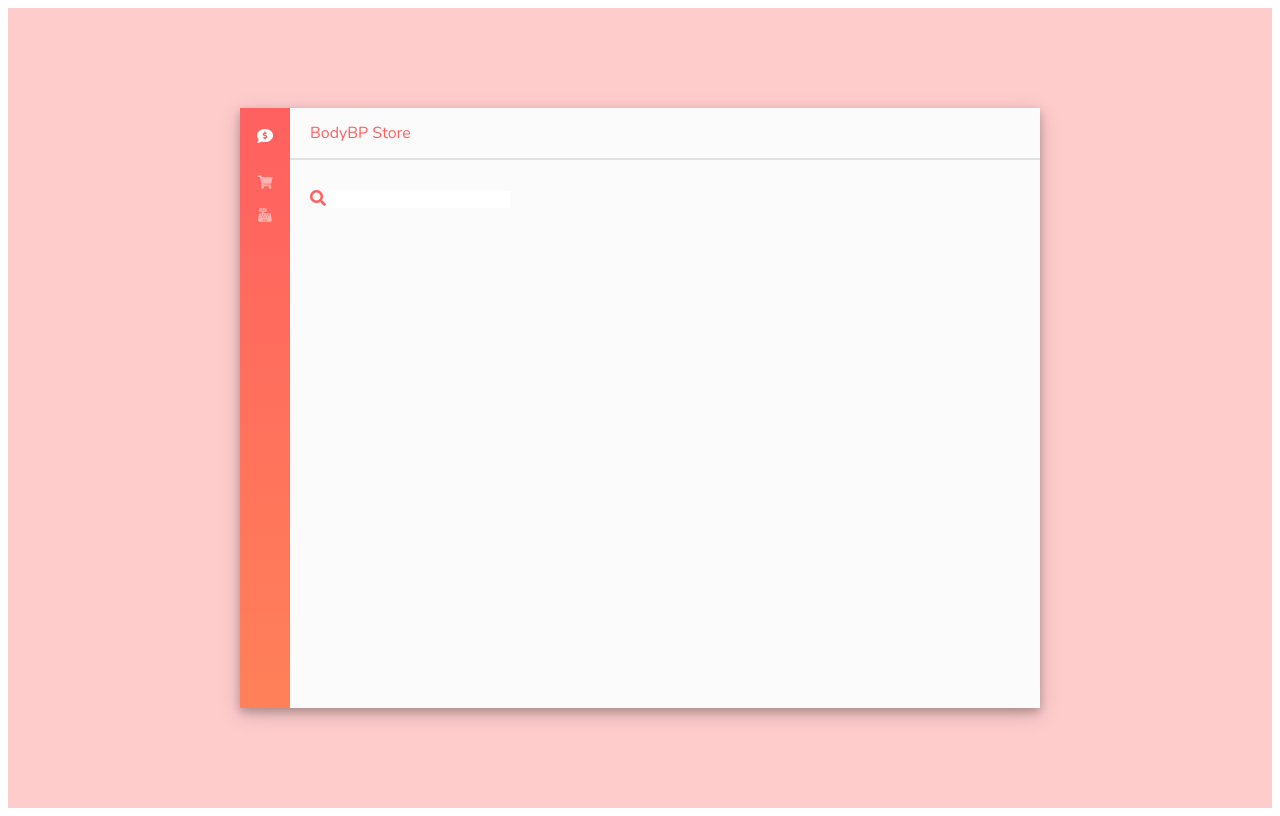
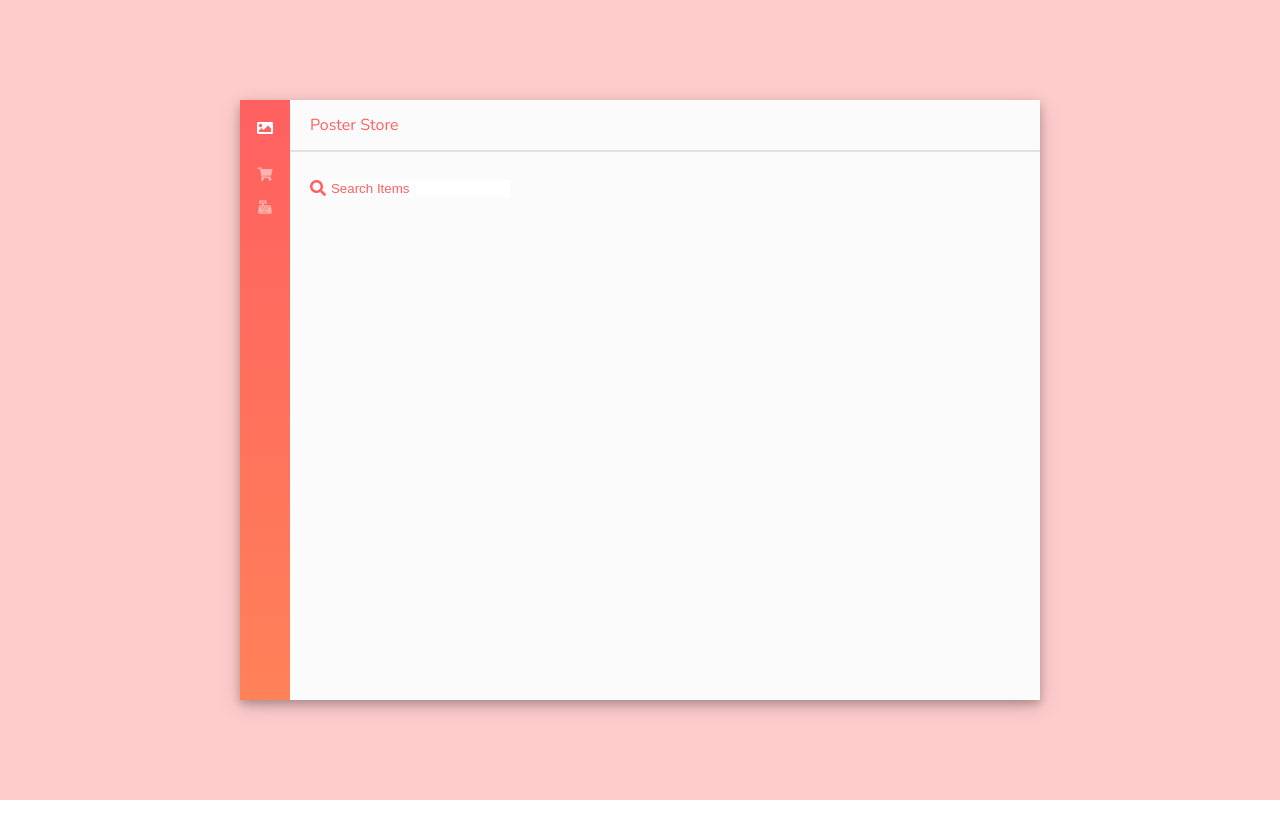
Before and after one commit to tim0thylee/e-commerce, a React (Create React App) app in the folder e-commerce/: page / in a window 1280 px wide. Built offline with nearby package versions, Linux system fonts and the light colour scheme.

Commit message:
feat/ add functional search bar connected to API

```diff
--- a/e-commerce/public/index.html
+++ b/e-commerce/public/index.html
@@ -24,6 +24,7 @@
     -->
     <link rel="stylesheet" href="https://use.fontawesome.com/releases/v5.6.3/css/all.css" integrity="sha384-UHRtZLI+pbxtHCWp1t77Bi1L4ZtiqrqD80Kn4Z8NTSRyMA2Fd33n5dQ8lWUE00s/" crossorigin="anonymous">
     <link href="https://fonts.googleapis.com/css?family=Nunito" rel="stylesheet">
+    <link href="./reset.css" rel="stylesheet" >
 
     <title>E-Commerce Site</title>
   </head>
--- /dev/null
+++ b/e-commerce/public/reset.css
@@ -0,0 +1,48 @@
+/* http://meyerweb.com/eric/tools/css/reset/
+   v2.0 | 20110126
+   License: none (public domain)
+*/
+
+html, body, div, span, applet, object, iframe,
+h1, h2, h3, h4, h5, h6, p, blockquote, pre,
+a, abbr, acronym, address, big, cite, code,
+del, dfn, em, img, ins, kbd, q, s, samp,
+small, strike, strong, sub, sup, tt, var,
+b, u, i, center,
+dl, dt, dd, ol, ul, li,
+fieldset, form, label, legend,
+table, caption, tbody, tfoot, thead, tr, th, td,
+article, aside, canvas, details, embed,
+figure, figcaption, footer, header, hgroup,
+menu, nav, output, ruby, section, summary,
+time, mark, audio, video {
+	margin: 0;
+	padding: 0;
+	border: 0;
+	font-size: 100%;
+	font: inherit;
+	vertical-align: baseline;
+}
+/* HTML5 display-role reset for older browsers */
+article, aside, details, figcaption, figure,
+footer, header, hgroup, menu, nav, section {
+	display: block;
+}
+body {
+	line-height: 1;
+}
+ol, ul {
+	list-style: none;
+}
+blockquote, q {
+	quotes: none;
+}
+blockquote:before, blockquote:after,
+q:before, q:after {
+	content: '';
+	content: none;
+}
+table {
+	border-collapse: collapse;
+	border-spacing: 0;
+}
--- /dev/null
+++ b/e-commerce/src/api/unsplash.js
@@ -0,0 +1,8 @@
+import axios from 'axios';
+
+export default axios.create({
+    baseURL: 'https://api.unsplash.com',
+    headers: {
+        Authorization: 'Client-ID 33f923481170d94fe1c9e37bb5130fe9d60459e1316fb42b62739dae9395c6ec'
+    }
+})
--- /dev/null
+++ b/e-commerce/src/components/ImageList/ImageList.css
@@ -0,0 +1,6 @@
+.image-list {
+    display: grid;
+    grid-template-columns: repeat(4, auto);
+    grid-template-rows: repeat(3, auto);
+    grid-gap: 20px;
+}
--- /dev/null
+++ b/e-commerce/src/components/ImageList/ImageList.js
@@ -0,0 +1,21 @@
+import React from 'react';
+import "./ImageList.css";
+import ItemCard from '../ItemCard/ItemCard';
+
+const ImageList = (props) => {
+
+    const images = props.images.map((image)=>{
+        return <ItemCard
+            key={image.id}
+            image={image}
+            />
+    })
+
+    return (
+        <div className="image-list">
+            {images}
+        </div>
+    )
+}
+
+export default ImageList
--- /dev/null
+++ b/e-commerce/src/components/ItemCard/ItemCard.css
@@ -0,0 +1,10 @@
+.item-card {
+    height: 150px;
+    width: 150px;
+    background-color: #FBFBFB;
+    box-shadow: 0 0 10px #FF6060;
+    padding: 10px;
+    display: flex;
+    align-items: center;
+    justify-content: center;
+}
--- /dev/null
+++ b/e-commerce/src/components/ItemCard/ItemCard.js
@@ -0,0 +1,22 @@
+import React from 'react';
+import './ItemCard.css';
+
+const ItemCard = (props) => {
+    const {description, urls} = props.image;
+
+    const imageInsert = {
+        backgroundImage:`url("${urls.thumb}")`,
+        backgroundSize: 'cover',
+        height: '90%',
+        width: '90%'
+    }
+
+    return (
+        <div className="item-card">
+            <div style={imageInsert}>
+            </div>
+        </div>
+    )
+}
+
+export default ItemCard;
--- a/e-commerce/src/components/SearchBar/SearchBar.css
+++ b/e-commerce/src/components/SearchBar/SearchBar.css
@@ -11,6 +11,7 @@
 .search-bar form input {
     padding-left: 5px;
     border: none;
+    color: #FF6060;
 }
 
 .search-bar form input:focus {
--- a/e-commerce/src/components/SearchBar/SearchBar.js
+++ b/e-commerce/src/components/SearchBar/SearchBar.js
@@ -2,17 +2,25 @@
 import './SearchBar.css';
 
 class SearchBar extends Component {
+    state = {
+        term:'Search Items'
+    }
 
     onInputChange = (e) => {
-        console.log(e.target.value)
+        this.setState({term: e.target.value})
+    }
+
+    onFormSubmit = (e) => {
+        e.preventDefault();
+        this.props.onSubmit(this.state.term);
     }
 
     render () {
         return (
             <div className="search-bar">
-                <form>
+                <form onSubmit={this.onFormSubmit}>
                     <label><i className="fas fa-search"></i></label>
-                    <input type="text" onChange={this.onInputChange}/>
+                    <input type="text" value={this.state.term} onChange={this.onInputChange}/>
                 </form>
             </div>
         )
--- a/e-commerce/src/pages/container/container.js
+++ b/e-commerce/src/pages/container/container.js
@@ -1,17 +1,29 @@
 import React, {Component} from "react";
+import unsplash from "../../api/unsplash";
 import SearchBar from "../../components/SearchBar/SearchBar";
+import ImageList from "../../components/ImageList/ImageList";
 import "./container.css";
 
 class Container extends Component {
+
     state = {
-        term: ''
+        images: []
     }
+
+    onTermChange = async (term) => {
+       const response = await unsplash.get('/search/photos', {
+            params:{query: term}
+        })
+        this.setState({images: response.data.results})
+        console.log(this.state.images)
+    }
+
 
     render () {
         return (
             <div className="container">
                 <div className="navbar">
-                    <span className="fas fa-comment-dollar" style={{color: "white"}}></span>
+                    <span className="fas fa-image" style={{color: "white"}}></span>
                     <div className ="buy-bar">
                         <button >
                             <span className="fas fa-shopping-cart"></span>
@@ -23,12 +35,11 @@
                 </div>
                 <div className="product-grid">
                     <div className="title-line">
-                        BodyBP Store
+                        Poster Store
                     </div>
                     <div className="product-grid-body">
-                        <SearchBar />
-                        <div className="product-grid-cards">
-                        </div>
+                        <SearchBar onSubmit={this.onTermChange}/>
+                        <ImageList images={this.state.images}/>
                     </div>
                 </div>
             </div>
```
